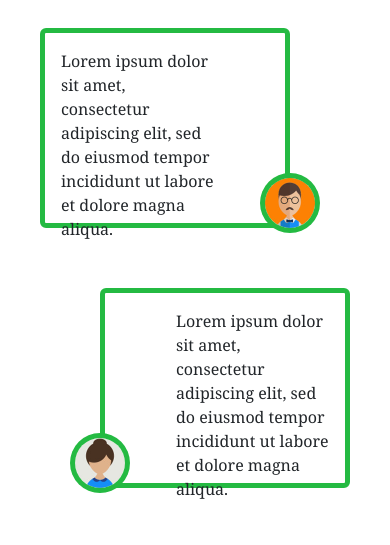
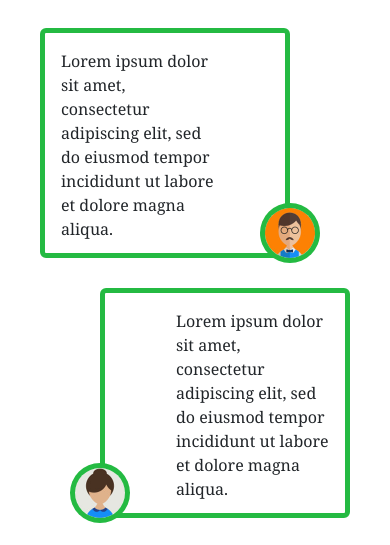
Before and after one commit to Ajay2905Kumar/Ajay2905Kumar.github.io, a plain HTML site: page index.html in a window 390 px wide. Shown: the part 3065-3610 px from the top of the page. Drawn offline with nearby package versions, Linux system fonts and the light colour scheme.

Commit message:
Update style.css

```diff
--- a/style.css
+++ b/style.css
@@ -521,7 +521,7 @@ footer{
     }
     .section4 .reviews .card{
         width:250px;
-        height: 200px;
+        height: 230px;
     }
     .section4 .review-left .reviewer-image{
         float: right;
```
